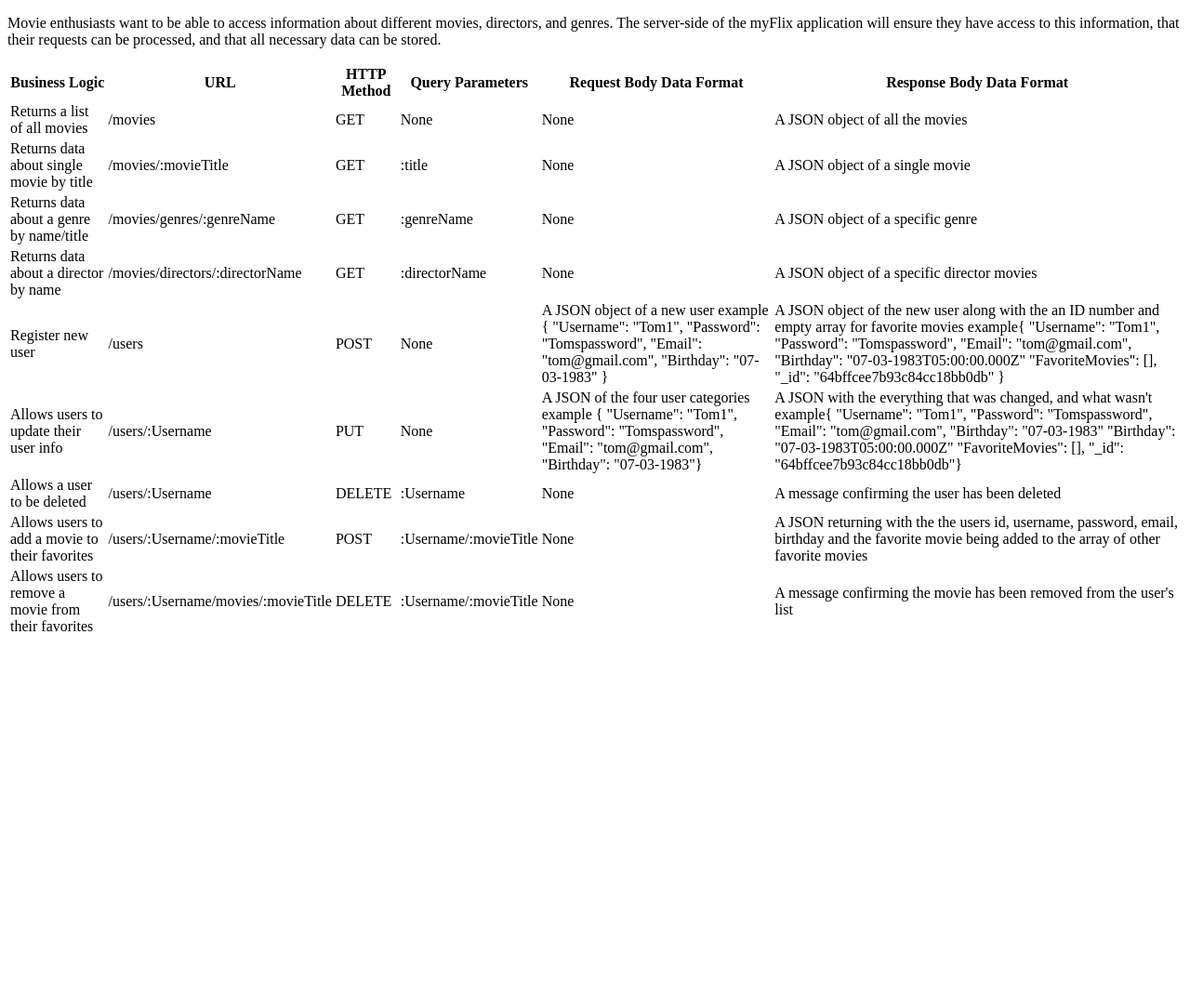
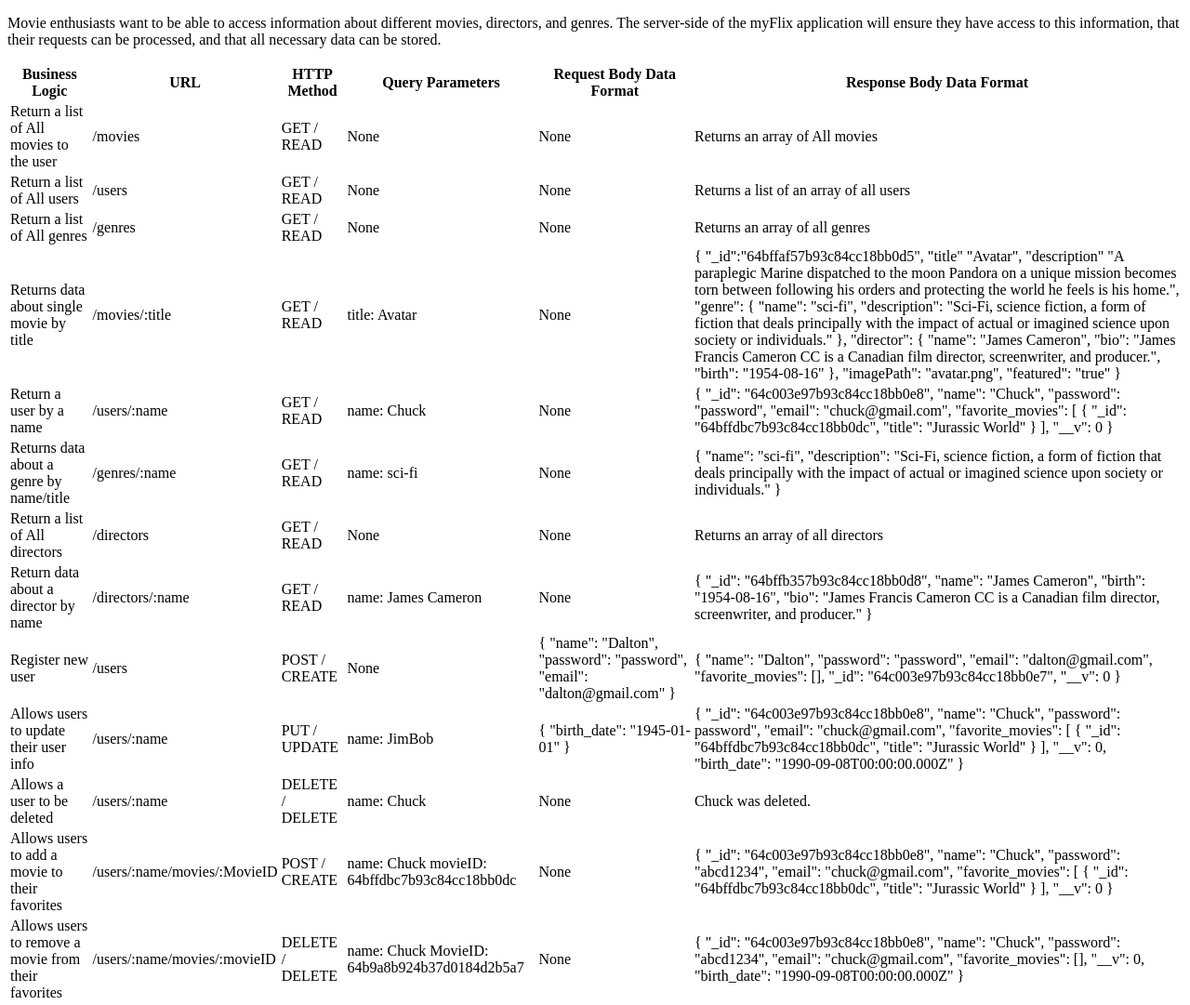
Before and after one commit to payette28/movie_api, a website: page public/documentation.html in a window 1280 px wide. Shown: the whole page at 93% size. Before the commit the page ends 800 px from the top, so only its background shows below. Drawn offline with Linux system fonts and the light colour scheme.

Commit message:
Update documentation.html
if applied tried to make the request methods function

```diff
--- a/public/documentation.html
+++ b/public/documentation.html
@@ -31,108 +31,244 @@
         <tbody>
 
             <tr>
-                <td>Returns a list of all movies</td>
+                <td>Return a list of All movies to the user</td>
                 <td>/movies</td>
-                <td>GET</td>
+                <td>GET / READ</td>
                 <td>None</td>
                 <td>None</td>
-                <td>A JSON object of all the movies</td>
+                <td>Returns an array of All movies</td>
+            </tr>
+
+            <tr>
+                <td>Return a list of All users</td>
+                <td>/users</td>
+                <td>GET / READ</td>
+                <td>None</td>
+                <td>None</td>
+                <td>Returns a list of an array of all users</td>
+            </tr>
+
+            <tr>
+                <td>Return a list of All genres</td>
+                <td>/genres</td>
+                <td>GET / READ</td>
+                <td>None</td>
+                <td>None</td>
+                <td>Returns an array of all genres</td>
             </tr>
 
             <tr>
                 <td>Returns data about single movie by title</td>
-                <td>/movies/:movieTitle</td>
-                <td>GET</td>
-                <td>:title</td>
+                <td>/movies/:title</td>
+                <td>GET / READ</td>
+                <td>
+                    title: Avatar
+                </td>
                 <td>None</td>
-                <td>A JSON object of a single movie</td>
+                <td>
+                    {
+                    "_id":"64bffaf57b93c84cc18bb0d5",
+                    "title" "Avatar",
+                    "description" "A paraplegic Marine dispatched to the moon Pandora on a unique mission becomes torn
+                    between following his orders and protecting the world he feels is his home.",
+                    "genre": {
+                    "name": "sci-fi",
+                    "description": "Sci-Fi, science fiction, a form of fiction that deals principally with the impact of
+                    actual or imagined science upon society or individuals."
+                    },
+                    "director": {
+                    "name": "James Cameron",
+                    "bio": "James Francis Cameron CC is a Canadian film director, screenwriter, and producer.",
+                    "birth": "1954-08-16"
+                    },
+                    "imagePath": "avatar.png",
+                    "featured": "true"
+                    }
+                </td>
+            </tr>
+
+            <tr>
+                <td>Return a user by a name</td>
+                <td>/users/:name</td>
+                <td>GET / READ</td>
+                <td>
+                    name: Chuck
+                </td>
+                <td>None</td>
+                <td>
+                    {
+                    "_id": "64c003e97b93c84cc18bb0e8",
+                    "name": "Chuck",
+                    "password": "password",
+                    "email": "chuck@gmail.com",
+                    "favorite_movies": [
+                    {
+                    "_id": "64bffdbc7b93c84cc18bb0dc",
+                    "title": "Jurassic World"
+                    }
+                    ],
+                    "__v": 0
+                    }
+                </td>
             </tr>
 
             <tr>
                 <td>Returns data about a genre by name/title</td>
-                <td>/movies/genres/:genreName</td>
-                <td>GET</td>
-                <td>:genreName</td>
+                <td>/genres/:name</td>
+                <td>GET / READ</td>
+                <td>
+                    name: sci-fi
+                </td>
                 <td>None</td>
-                <td>A JSON object of a specific genre</td>
+                <td>
+                    {
+                    "name": "sci-fi",
+                    "description": "Sci-Fi, science fiction, a form of fiction that deals principally with the impact of
+                    actual or imagined science upon society or individuals."
+                    }
+                </td>
             </tr>
 
             <tr>
-                <td>Returns data about a director by name</td>
-                <td>/movies/directors/:directorName</td>
-                <td>GET</td>
-                <td>:directorName</td>
+                <td>Return a list of All directors</td>
+                <td>/directors</td>
+                <td>GET / READ</td>
                 <td>None</td>
-                <td>A JSON object of a specific director movies</td>
+                <td>None</td>
+                <td>Returns an array of all directors</td>
+            </tr>
+
+            <tr>
+                <td>Return data about a director by name</td>
+                <td>/directors/:name</td>
+                <td>GET / READ</td>
+                <td>
+                    name: James Cameron
+                </td>
+                <td>None</td>
+                <td>
+                    {
+                    "_id": "64bffb357b93c84cc18bb0d8",
+                    "name": "James Cameron",
+                    "birth": "1954-08-16",
+                    "bio": "James Francis Cameron CC is a Canadian film director, screenwriter, and producer."
+                    }
+                </td>
             </tr>
 
             <tr>
                 <td>Register new user</td>
                 <td>/users</td>
-                <td>POST</td>
+                <td>POST / CREATE</td>
                 <td>None</td>
-                <td>A JSON object of a new user example {
-                    "Username": "Tom1",
-					"Password": "Tomspassword",
-					"Email": "tom@gmail.com",
-					"Birthday": "07-03-1983"
-					} </td>
-                <td>A JSON object of the new user along with the an ID number and empty array for favorite movies example{
-                        "Username": "Tom1",
-                        "Password": "Tomspassword",
-                        "Email": "tom@gmail.com",
-                        "Birthday": "07-03-1983T05:00:00.000Z"
-                        "FavoriteMovies": [],
-                        "_id": "64bffcee7b93c84cc18bb0db"
-                        }
+                <td>
+                    {
+                    "name": "Dalton",
+                    "password": "password",
+                    "email": "dalton@gmail.com"
+                    }
+                </td>
+                <td>
+                    {
+                    "name": "Dalton",
+                    "password": "password",
+                    "email": "dalton@gmail.com",
+                    "favorite_movies": [],
+                    "_id": "64c003e97b93c84cc18bb0e7",
+                    "__v": 0
+                    }
                 </td>
             </tr>
 
             <tr>
                 <td>Allows users to update their user info</td>
-                <td>/users/:Username</td>
-                <td>PUT</td>
-                <td>None</td>
-                <td>A JSON of the four user categories example {
-                    "Username": "Tom1",
-					"Password": "Tomspassword",
-					"Email": "tom@gmail.com",
-					"Birthday": "07-03-1983"} </td>
-                <td>A JSON with the everything that was changed, and what wasn't example{
-                    "Username": "Tom1",
-					"Password": "Tomspassword",
-					"Email": "tom@gmail.com",
-					"Birthday": "07-03-1983"
-                    "Birthday": "07-03-1983T05:00:00.000Z"
-                    "FavoriteMovies": [],
-                    "_id": "64bffcee7b93c84cc18bb0db"} </td>
+                <td>/users/:name</td>
+                <td>PUT / UPDATE</td>
+                <td>
+                    name: JimBob
+                </td>
+                <td>
+                    {
+                    "birth_date": "1945-01-01"
+                    }
+                </td>
+                <td>
+                    {
+                    "_id": "64c003e97b93c84cc18bb0e8",
+                    "name": "Chuck",
+                    "password": password",
+                    "email": "chuck@gmail.com",
+                    "favorite_movies": [
+                    {
+                    "_id": "64bffdbc7b93c84cc18bb0dc",
+                    "title": "Jurassic World"
+                    }
+                    ],
+                    "__v": 0,
+                    "birth_date": "1990-09-08T00:00:00.000Z"
+                    }
+                </td>
             </tr>
 
             <tr>
                 <td>Allows a user to be deleted</td>
-                <td>/users/:Username</td>
-                <td>DELETE</td>
-                <td>:Username</td>
+                <td>/users/:name</td>
+                <td>DELETE / DELETE</td>
+                <td>
+                    name: Chuck
+                </td>
                 <td>None</td>
-                <td>A message confirming the user has been deleted</td>
+                <td>
+                    Chuck was deleted.
+                </td>
             </tr>
 
             <tr>
                 <td>Allows users to add a movie to their favorites</td>
-                <td>/users/:Username/:movieTitle</td>
-                <td>POST</td>
-                <td>:Username/:movieTitle</td>
+                <td>/users/:name/movies/:MovieID</td>
+                <td>POST / CREATE</td>
+                <td>
+                    name: Chuck
+                    movieID: 64bffdbc7b93c84cc18bb0dc
+                </td>
                 <td>None</td>
-                <td>A JSON returning with the the users id, username, password, email, birthday and the favorite movie being added to the array of other favorite movies</td>
+                <td>
+                    {
+                    "_id": "64c003e97b93c84cc18bb0e8",
+                    "name": "Chuck",
+                    "password": "abcd1234",
+                    "email": "chuck@gmail.com",
+                    "favorite_movies": [
+                    {
+                    "_id": "64bffdbc7b93c84cc18bb0dc",
+                    "title": "Jurassic World"
+                    }
+                    ],
+                    "__v": 0
+                    }
+                </td>
             </tr>
 
             <tr>
                 <td>Allows users to remove a movie from their favorites</td>
-                <td>/users/:Username/movies/:movieTitle</td>
-                <td>DELETE</td>
-                <td>:Username/:movieTitle</td>
+                <td>/users/:name/movies/:movieID</td>
+                <td>DELETE / DELETE</td>
+                <td>
+                    name: Chuck
+                    MovieID: 64b9a8b924b37d0184d2b5a7
+                </td>
                 <td>None</td>
-                <td>A message confirming the movie has been removed from the user's list</td>
+                <td>
+                    {
+                    "_id": "64c003e97b93c84cc18bb0e8",
+                    "name": "Chuck",
+                    "password": "abcd1234",
+                    "email": "chuck@gmail.com",
+                    "favorite_movies": [],
+                    "__v": 0,
+                    "birth_date": "1990-09-08T00:00:00.000Z"
+                    }
+                </td>
             </tr>
         </tbody>
     </table>
```
